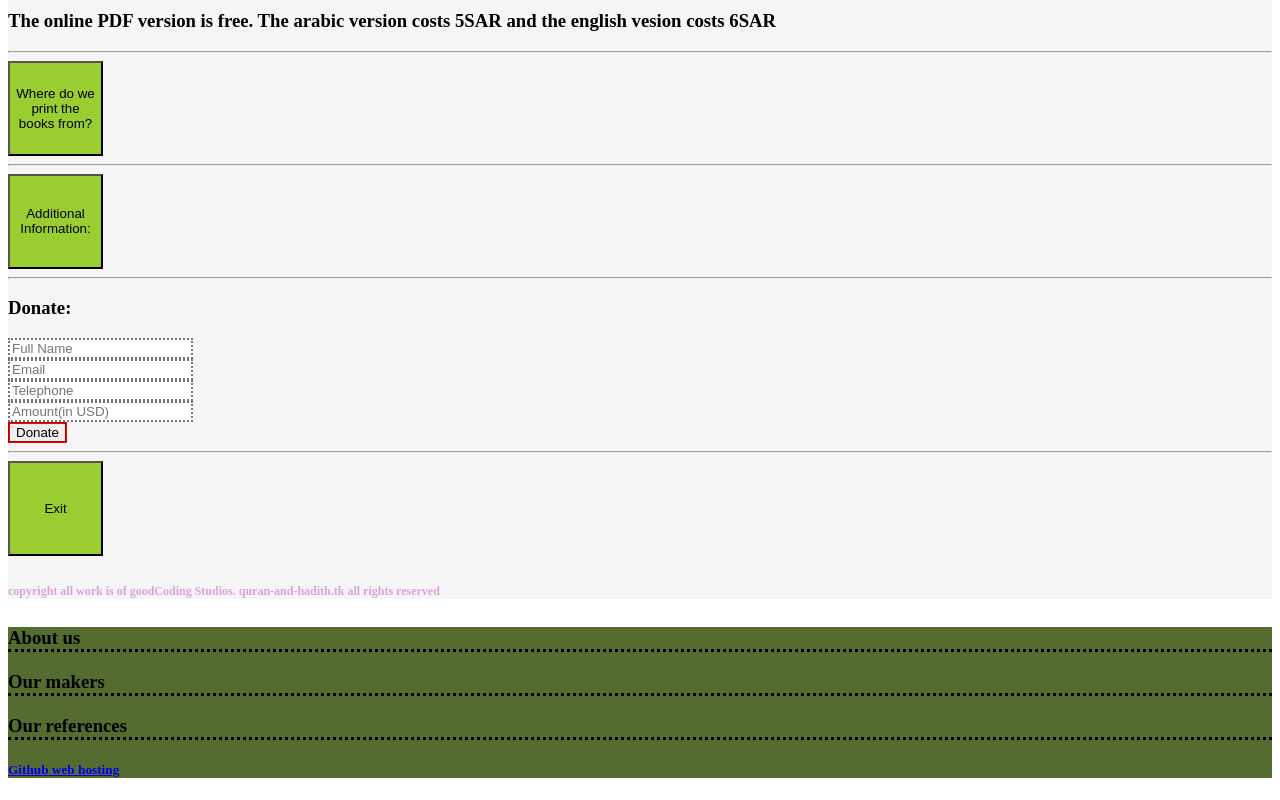
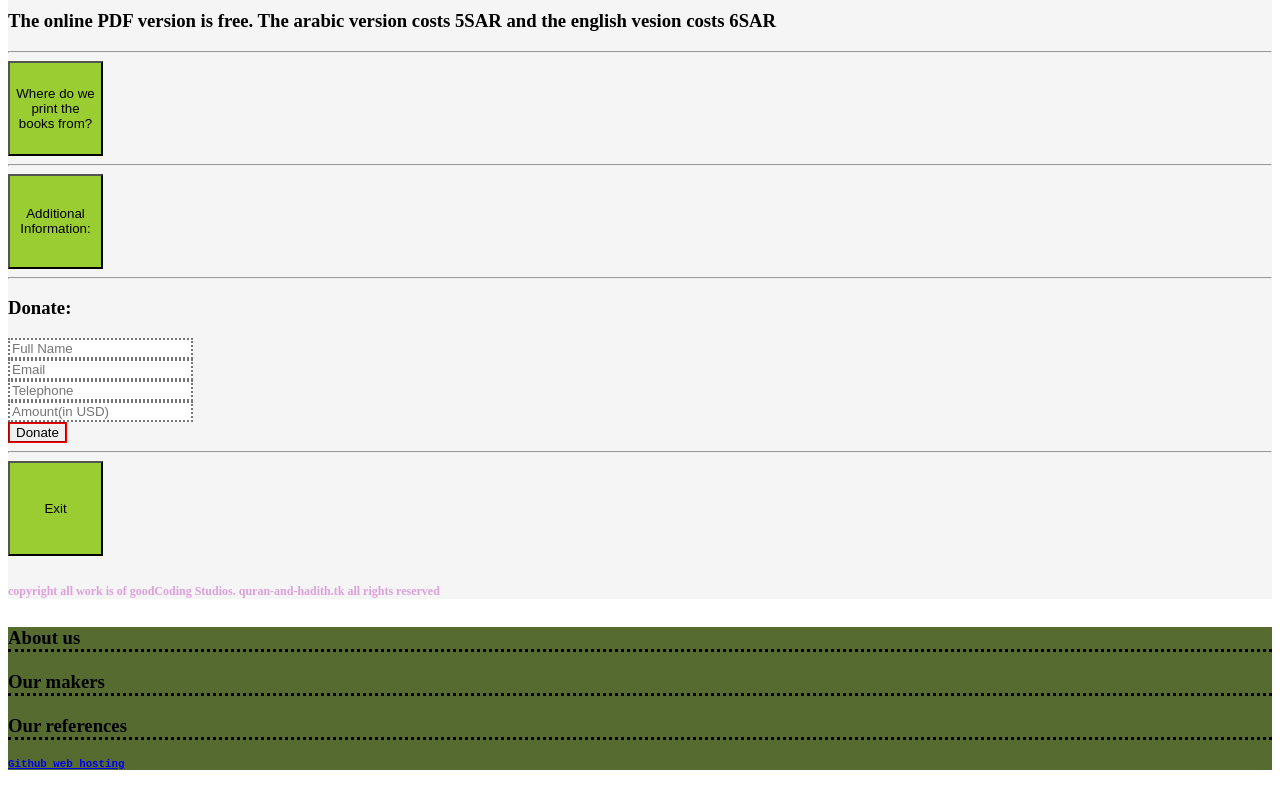
Before and after one commit to GoodCoder0987/hadith, a plain HTML site: page index.html in a window 1280 px wide. Shown: the part 676-1476 px from the top of the page. Drawn offline with Linux system fonts and the light colour scheme.

Commit message:
Update style.css

```diff
--- a/style.css
+++ b/style.css
@@ -3,6 +3,10 @@ header {
 }
 #header-1:hover {
     color:blueviolet;
+}
+#sponsor {
+    color: grey;
+    font-family: monospace;
 }
 button:hover {
     color:aliceblue;
```
